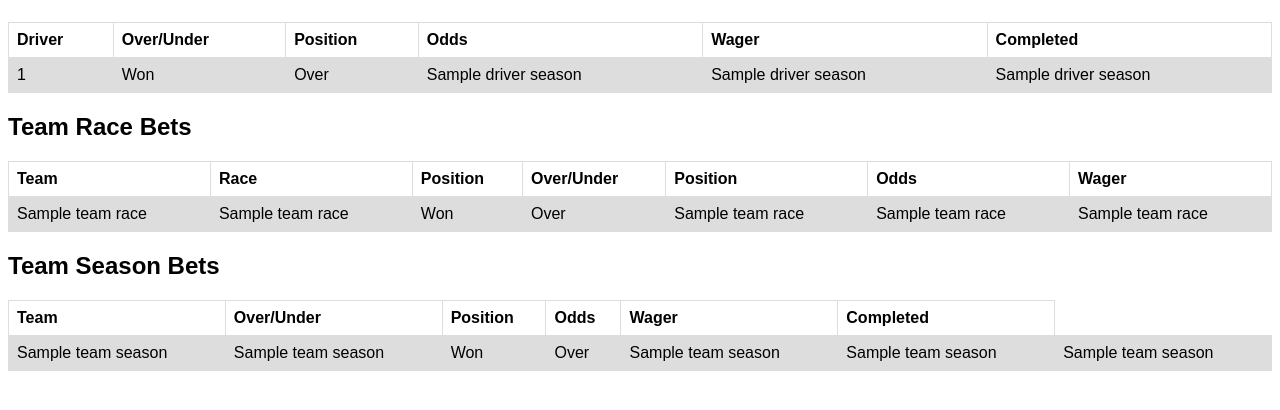
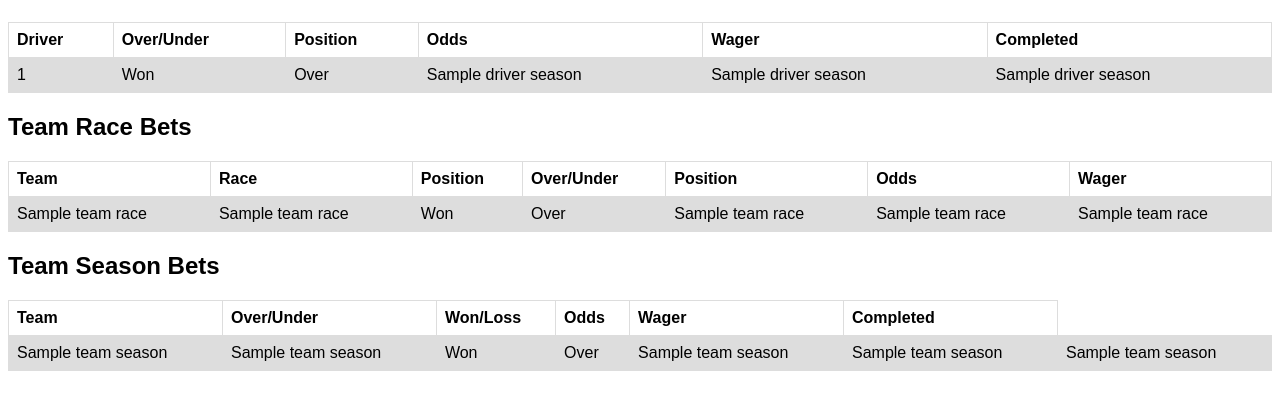
Before and after one commit to kevinfjiang/F1Proj, a Flask app: template templates/bets/bets.html in a window 1280 px wide. Shown: the part 319-729 px from the top of the page. Run offline with Flask 2, Linux system fonts and the light colour scheme; the template is opened without the code that fills it: most values are stand-ins (such as "Sample title", 1, 10 or a date in 2020); parts of the project's set-up code (start-up, migrations or seed data) failed here and were passed over.

Commit message:
fuck this

```diff
--- a/templates/bets/bets.html
+++ b/templates/bets/bets.html
@@ -188,7 +188,7 @@
     <tr>
        <th>Team</th>
        <th>Over/Under</th>
-       <th>Position</th>
+       <th>Won/Loss</th>
        <th>Odds</th>
        <th>Wager</th>
        <th>Completed</th>
```
